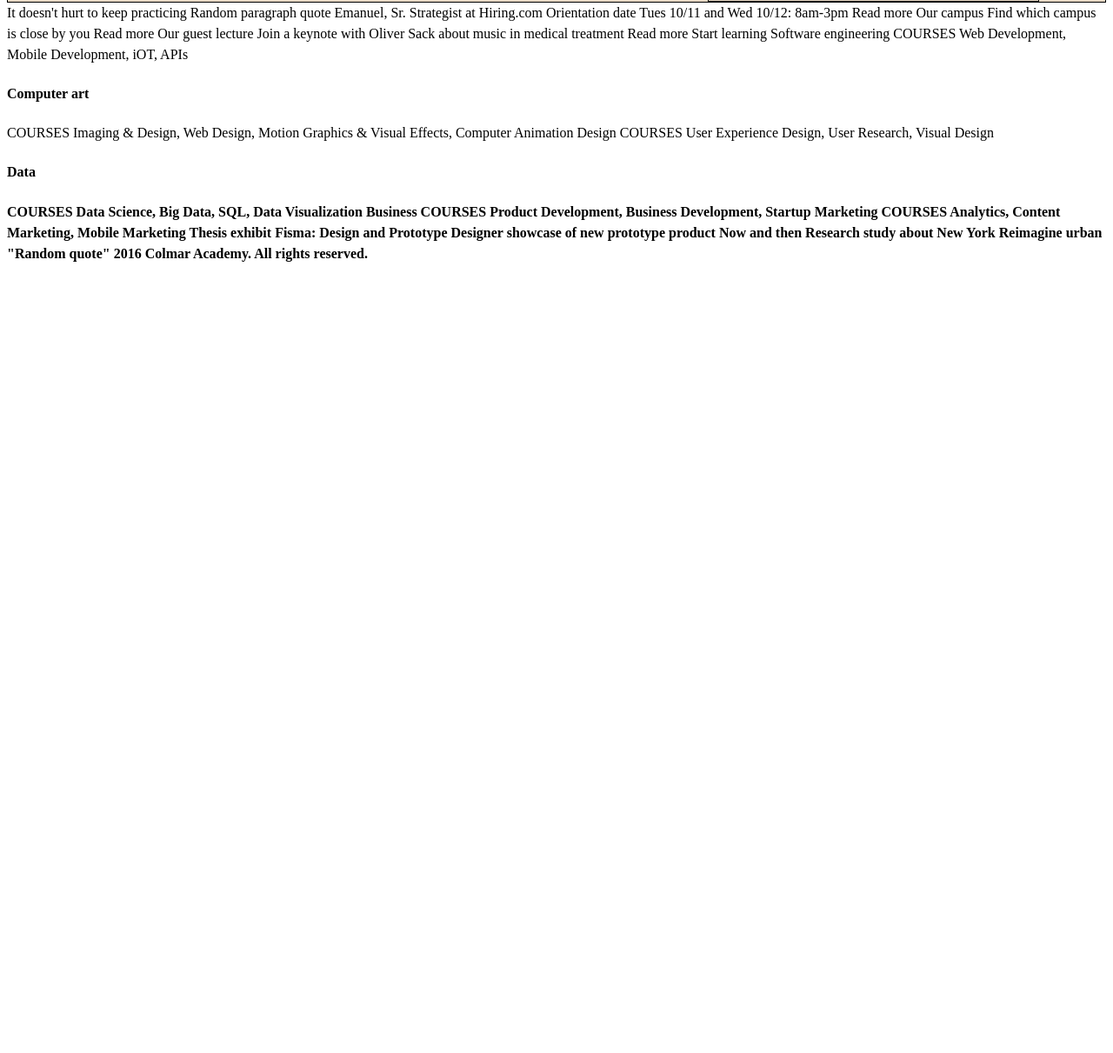
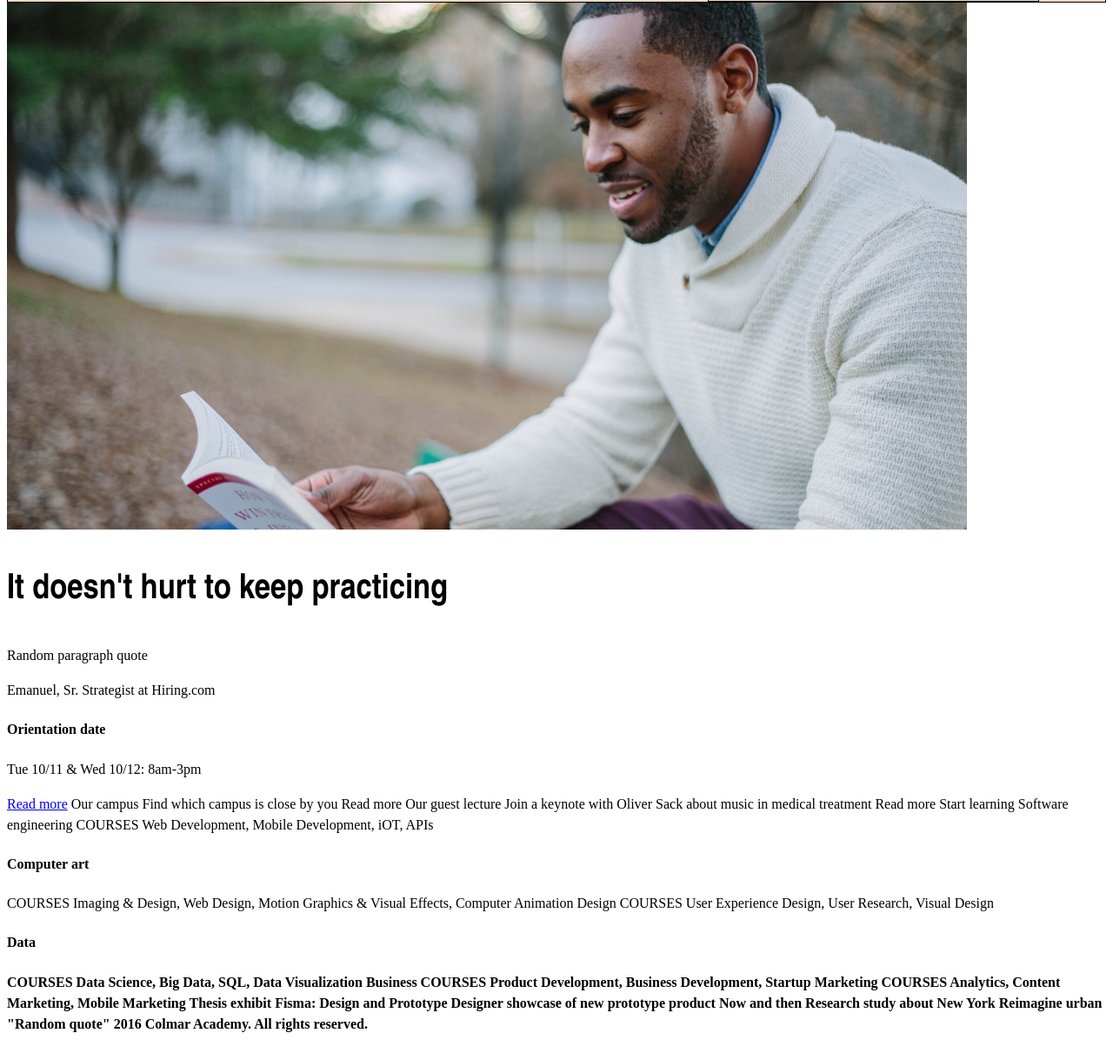
Before and after one commit to Shealav/Capstone-Colmar, a plain HTML site: page index.html in a window 1280 px wide. Shown: the part 697-1908 px from the top of the page at 87% size. Before the commit the page ends 1022 px from the top, so only its background shows below. Drawn offline with Linux system fonts and the light colour scheme.

Commit message:
Update index.html

```diff
--- a/index.html
+++ b/index.html
@@ -52,16 +52,18 @@
   </div>
 </div>
 
-It doesn't hurt to keep practicing
-
-Random paragraph quote
-
-Emanuel, Sr. Strategist at Hiring.com
-
-Orientation date
-Tues 10/11 and Wed 10/12: 8am-3pm
-
-Read more
+<!--Campus Info-->
+<div class=campus-container>
+  <img class=campus-lg-img src=".\resources\images\information-main.jpg" alt=campus-info>
+  <div class=campus-text>
+    <h2>It doesn't hurt to keep practicing</h2>
+    <p>Random paragraph quote</p>
+    <caption>Emanuel, Sr. Strategist at Hiring.com</caption>
+  </div>
+  <div class=campus-sm-img src=".\resources\images\information-orientation.jpg" alt=campus-orientation>
+    <h4>Orientation date</h4>
+    <p>Tue 10/11 & Wed 10/12: 8am-3pm</p>
+    <a href=#>Read more</a>
 
 Our campus
 
```
